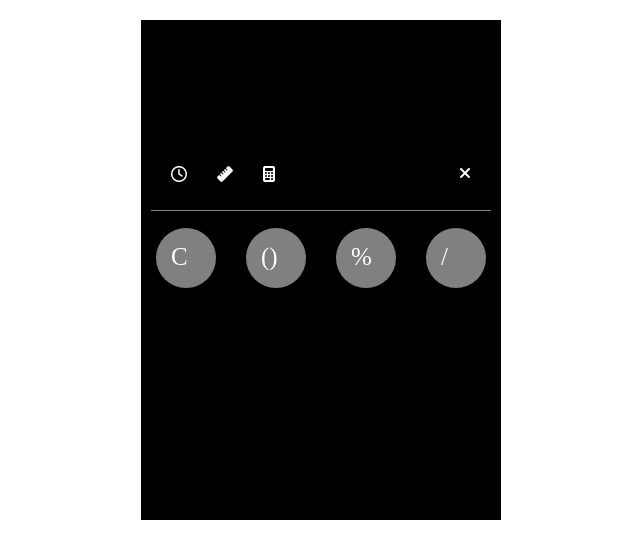
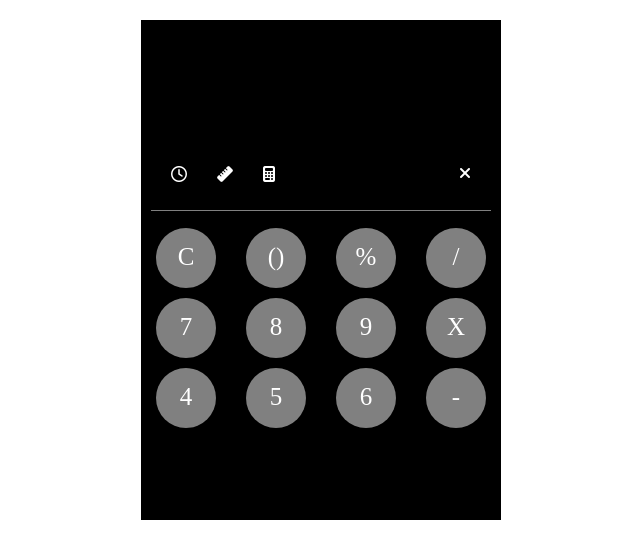
Before and after one commit to vedika2554/calsi, a plain HTML site: page index.html in a window 1280 px wide. Shown: the whole page, without its empty margins (319-959 px from the left). Drawn offline with Linux system fonts and the light colour scheme.

Commit message:
button added

```diff
--- a/index.html
+++ b/index.html
@@ -1,12 +1,10 @@
 <!DOCTYPE html>
 <html lang="en">
-
 <head>
     <link rel="stylesheet" href="./style.css">
     <link rel="stylesheet" href="https://cdnjs.cloudflare.com/ajax/libs/font-awesome/6.5.0/css/all.min.css">
     <title>calsi</title>
 </head>
-
 <body>
     <div class="cal-body">
         <div class="cal-screen">
@@ -26,6 +24,18 @@
             <p>%</p>
             <p>/</p>
         </div>
+        <div class="btn">
+            <p>7</p>
+            <p>8</p>
+            <p>9</p>
+            <p>X</p>
+        </div>
+        <div class="btn">
+            <p>4</p>
+            <p>5</p>
+            <p>6</p>
+            <p>-</p>
+        </div>
     </div>
 </body>
 </html>
--- a/style.css
+++ b/style.css
@@ -30,6 +30,7 @@
     justify-content: space-evenly;
     gap: 25px;
     font-size: 25px;
+    margin-bottom: -40px;
 }.btn p{
     height: 30px;
     width: 30px;
@@ -37,6 +38,5 @@
     background-color: gray;
     color: white;
     border-radius: 50%;
-    justify-content: center;
-    align-items: center;
+    text-align: center;
 }
```
Lines whose indentation alone changed are shown as unchanged.
